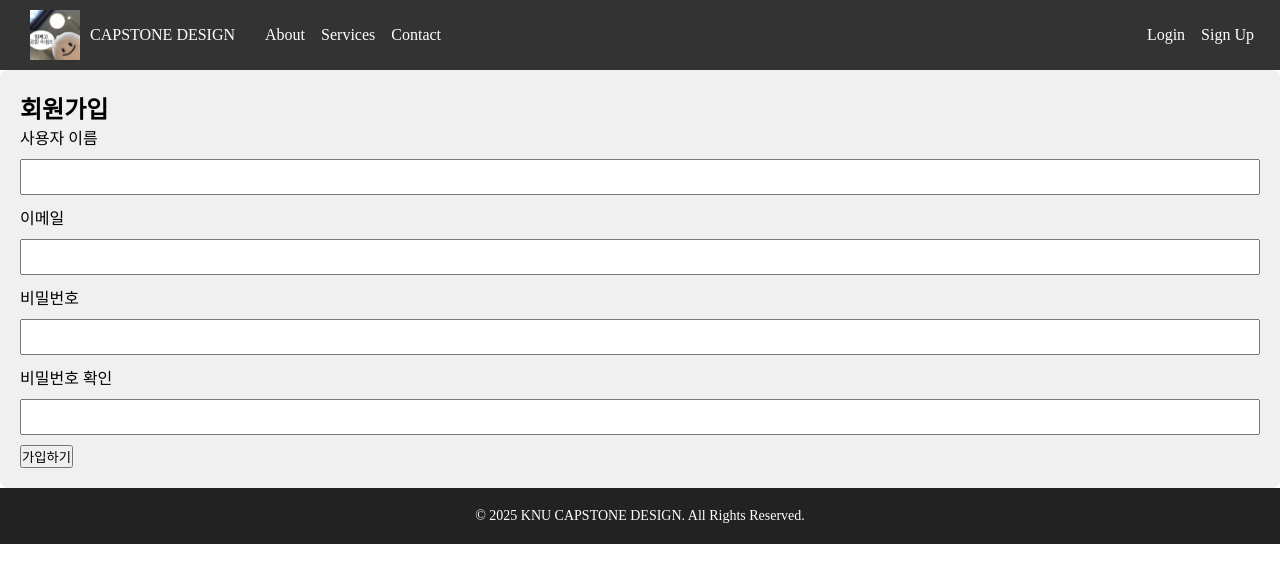
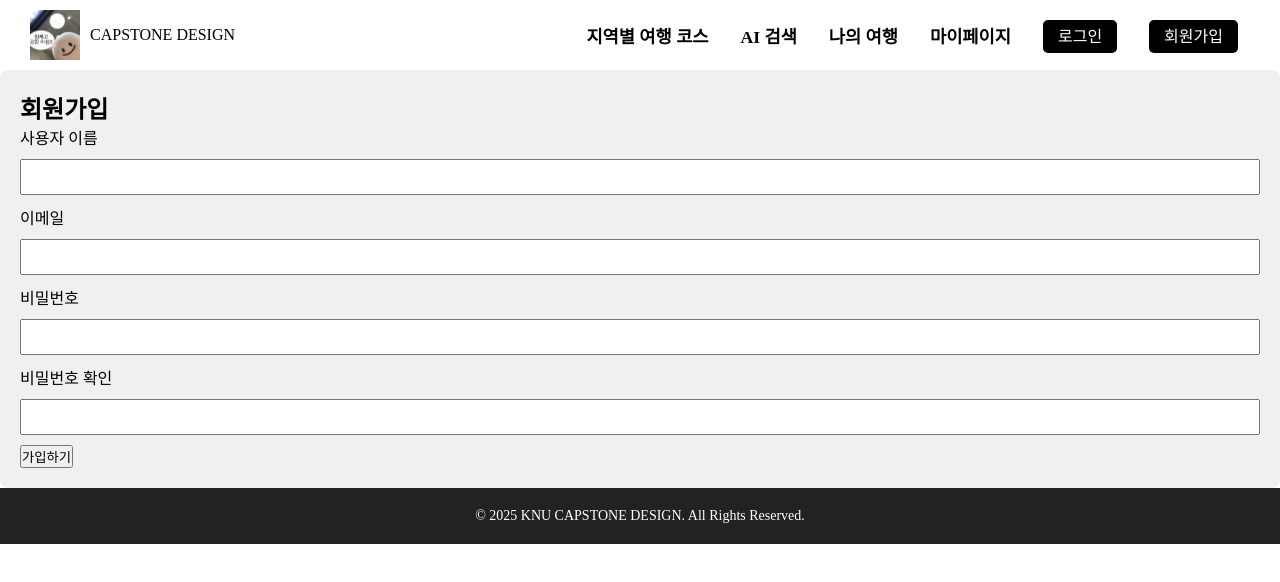
Before and after one commit to o11117/capstonedesign, a React (Vite) app: page /signup in a window 1280 px wide. Shown: the top 582 px of the page. Built offline with nearby package versions, Linux system fonts and the light colour scheme; a web font is replaced by a local one.

Commit message:
Deploy: ad81085885739a2e3779264898da6a0a00ca30a4

```diff
--- a/src/assets/MainPage.module.css
+++ b/src/assets/MainPage.module.css
@@ -2,13 +2,20 @@
   text-align: center;
   padding: 50px;
   width: 100%;
+  height: 1000px;
 }
 
 .heading {
   font-size: 36px;
   margin-bottom: 20px;
+  color: white;
 }
 
 .description {
   font-size: 18px;
+  color: white;
 }
+
+.data {
+  color: white;
+}
--- a/src/assets/Nav.module.css
+++ b/src/assets/Nav.module.css
@@ -6,8 +6,8 @@
 /* pc 화면일때 */
 @media screen and (min-width: 700px) {
   .navcontainer {
-  width: 100%;
-  height: 70px;
+    width: 100%;
+    height: 70px;
   }
 }
 
@@ -18,8 +18,8 @@
     height: 70px;
   }
   .navList {
-  font-size: 0.5em;
-  display: none !important;
+    font-size: 0.5em;
+    display: none !important;
   }
   .navRight {
     font-size: 0.5em;
@@ -32,7 +32,7 @@
   left: 0;
   z-index: 1000;
 
-  background-color: #333;
+  background-color: white;
   padding: 10px;
   width: 100vw;
   display: flex;
@@ -50,24 +50,17 @@
 }
 
 .navTitle {
-  color: white;
+  color: black;
   font-size: 1em;
 }
 
-.logo{
+.logo {
   width: 50px;
   margin-right: 10px;
 }
 
-.navList {
-  margin-left: 30px;
-  display: flex;
-  list-style-type: none;
-  align-items: center;
-}
-
 .navItem {
-  margin-right: 1em;
+  margin-right: 2em;
 }
 
 .navRight {
@@ -78,11 +71,22 @@
 }
 
 .navLink {
+  color: black;
+  font-weight: bold;
+  text-decoration: none;
+  font-size: 1.1em;
+}
+
+.navLinkLogin {
   color: white;
+  background-color: black;
+  padding: 8px 15px;
+  border-radius: 5px;
   text-decoration: none;
   font-size: 1em;
+  transition: background-color 0.2s;
 }
 
 .navLink:hover {
-  color: #f1f1f1;
+  text-decoration: underline solid #888888;
 }
--- a/src/components/Nav.tsx
+++ b/src/components/Nav.tsx
@@ -1,39 +1,52 @@
 // src/components/Nav.tsx
-import { Link } from 'react-router-dom';
-import styles from '../assets/Nav.module.css';
-import logo from '/favicon.jpeg';
+import { Link } from 'react-router-dom'
+import styles from '../assets/Nav.module.css'
+import logo from '/favicon.jpeg'
 
 const Nav = () => {
   return (
     <nav className={styles.navcontainer}>
-      <div className='logocontainer'>
+      <div className="logocontainer">
         <Link to="/" className={styles.logoLink}>
-       <img src={logo} alt="메인페이지로 이동" className={styles.logo}/>
-       <div className={styles.navTitle}>CAPSTONE DESIGN</div>
-       </Link>
+          <img src={logo} alt="메인페이지로 이동" className={styles.logo} />
+          <div className={styles.navTitle}>CAPSTONE DESIGN</div>
+        </Link>
       </div>
 
-      <ul className={styles.navList}>
+      <ul className={styles.navRight}>
         <li className={styles.navItem}>
-          <Link to="/about" className={styles.navLink}>About</Link>
+          <Link to="/travelcourse" className={styles.navLink}>
+            지역별 여행 코스
+          </Link>
         </li>
         <li className={styles.navItem}>
-          <Link to="/services" className={styles.navLink}>Services</Link>
+          <Link to="/aisearch" className={styles.navLink}>
+            AI 검색
+          </Link>
         </li>
         <li className={styles.navItem}>
-          <Link to="/contact" className={styles.navLink}>Contact</Link>
+          <Link to="/mytravel" className={styles.navLink}>
+            나의 여행
+          </Link>
+        </li>
+        <li className={styles.navItem}>
+          <Link to="/mypage" className={styles.navLink}>
+            마이페이지
+          </Link>
+        </li>
+        <li className={styles.navItem}>
+          <Link to="/login" className={styles.navLinkLogin}>
+            로그인
+          </Link>
+        </li>
+        <li className={styles.navItem}>
+          <Link to="/signup" className={styles.navLinkLogin}>
+            회원가입
+          </Link>
         </li>
       </ul>
-      <ul className={styles.navRight}>
-        <li className={styles.navItem}>
-          <Link to="/login" className={styles.navLink}>Login</Link>
-        </li>
-        <li className={styles.navItem}>
-          <Link to="/signup" className={styles.navLink}>Sign Up</Link>
-        </li>
-        </ul>
     </nav>
-  );
-};
+  )
+}
 
-export default Nav;
+export default Nav
--- a/src/pages/MainPage.tsx
+++ b/src/pages/MainPage.tsx
@@ -1,8 +1,9 @@
 import styles from '../assets/MainPage.module.css'
 import axios from 'axios'
-import {useEffect, useState} from "react"
+import { useEffect, useState } from 'react'
+import mainpic from '../../public/mainpic.jpeg'
 
-interface Data{
+interface Data {
   name: string
 }
 
@@ -11,28 +12,38 @@ const MainPage = () => {
   const [loading, setLoading] = useState(true)
   const [error, setError] = useState(null)
 
-  useEffect(()=> {
-    axios.get('http://localhost:5001/test-query')  // 백엔드 서버 URL로 변경
-      .then(response => {
-        setData(response.data);  // 응답 데이터를 상태에 저장
-        setLoading(false);  // 로딩 상태를 종료
+  useEffect(() => {
+    axios
+      .get('http://localhost:5001/test-query') // 백엔드 서버 URL로 변경
+      .then((response) => {
+        setData(response.data) // 응답 데이터를 상태에 저장
+        setLoading(false) // 로딩 상태를 종료
       })
-      .catch(err => {
-        setError(err.message);  // 오류 발생 시 오류 메시지 저장
-        setLoading(false);
-      });
-  }, []);
+      .catch((err) => {
+        setError(err.message) // 오류 발생 시 오류 메시지 저장
+        setLoading(false)
+      })
+  }, [])
 
   if (loading) return <div>Loading...</div>
   if (error) return <div>Error: {error}</div>
   return (
-    <div className={styles.mainPage}>
-      <h1 className={styles.heading}>메인메인메인메인메인메인메인메인</h1>
-      <p className={styles.description}>내용내용내용내용내용내용내용내용내용내용내용내용내용</p>
-      <br/>
-      <p>{data[0].name}</p>
+    <div>
+      <div
+        className={styles.mainPage}
+        style={{
+          backgroundImage: `url(${mainpic})`, // import한 mainpic 사용
+          backgroundSize: 'cover',
+          backgroundPosition: 'center',
+        }}>
+        <h1 className={styles.heading}>메인메인메인메인메인메인메인메인</h1>
+        <p className={styles.description}>내용내용내용내용내용내용내용내용내용내용내용내용내용</p>
+        <br />
+        <p className={styles.data}>{data[0].name}</p>
+      </div>
+      <div className={styles.HotCourseContainer}></div>
     </div>
-  );
-};
+  )
+}
 
-export default MainPage;
+export default MainPage
```
Also changed, not shown: public/mainpic.jpeg (added).
